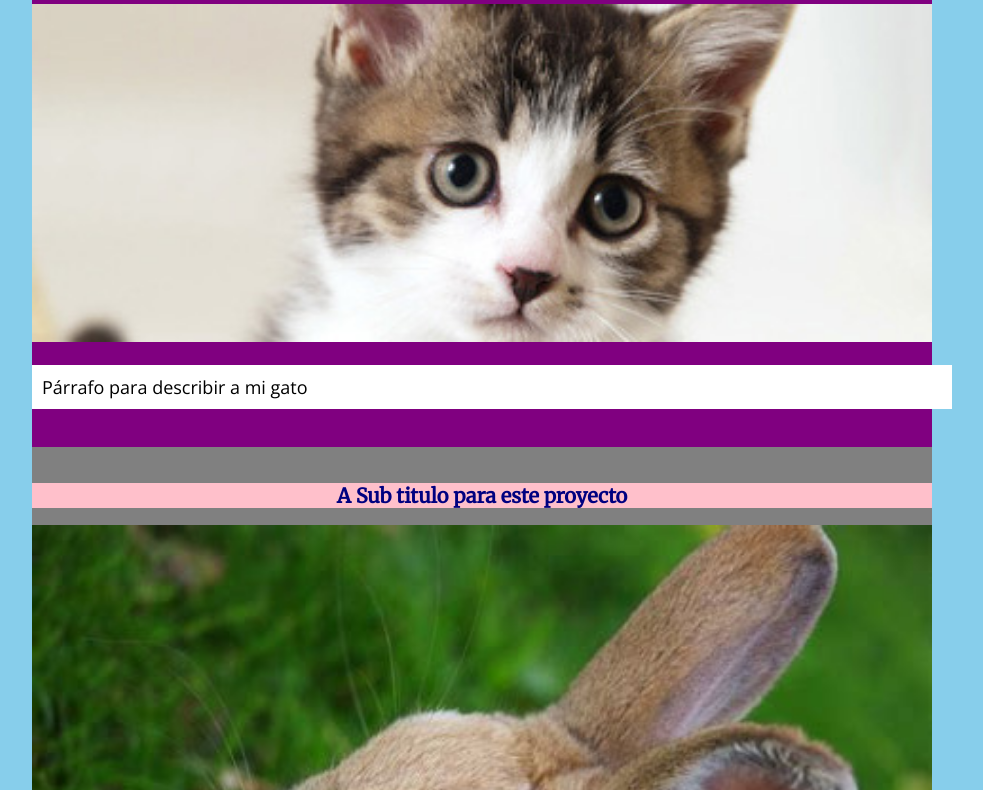
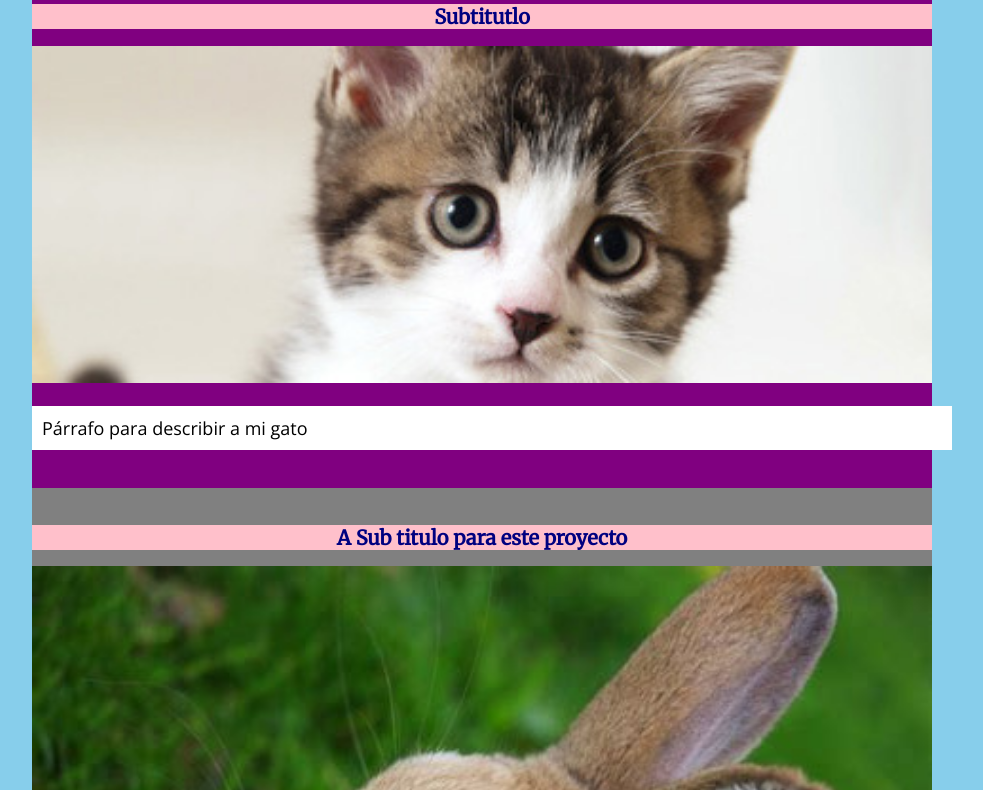
Before and after one commit to Verogatica/m02-g14, a plain HTML site: page index.html in a window 1280 px wide. Shown: the part 100-890 px from the top of the page, without its empty margins (158-1141 px from the left). Drawn offline with nearby package versions, Linux system fonts and the light colour scheme.

Commit message:
cambios en el titulo

```diff
--- a/index.html
+++ b/index.html
@@ -18,6 +18,7 @@
 
 	<div id="introduccion">
 		<h1>Título: Ayudantía 6</h1>
+		<h2>Subtitutlo</h2>
 		<img src="img/imagen01.jpg">
 		<p>Párrafo para describir a mi gato</p>
 	</div>
```
